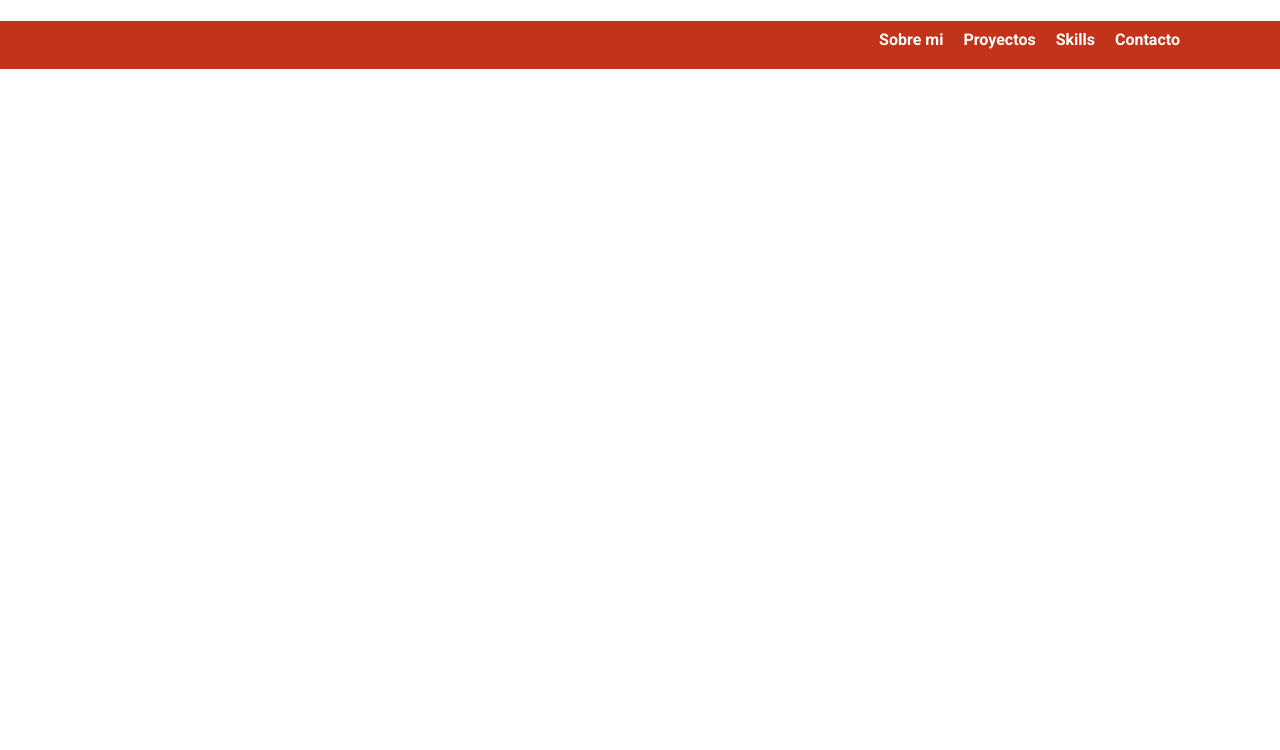
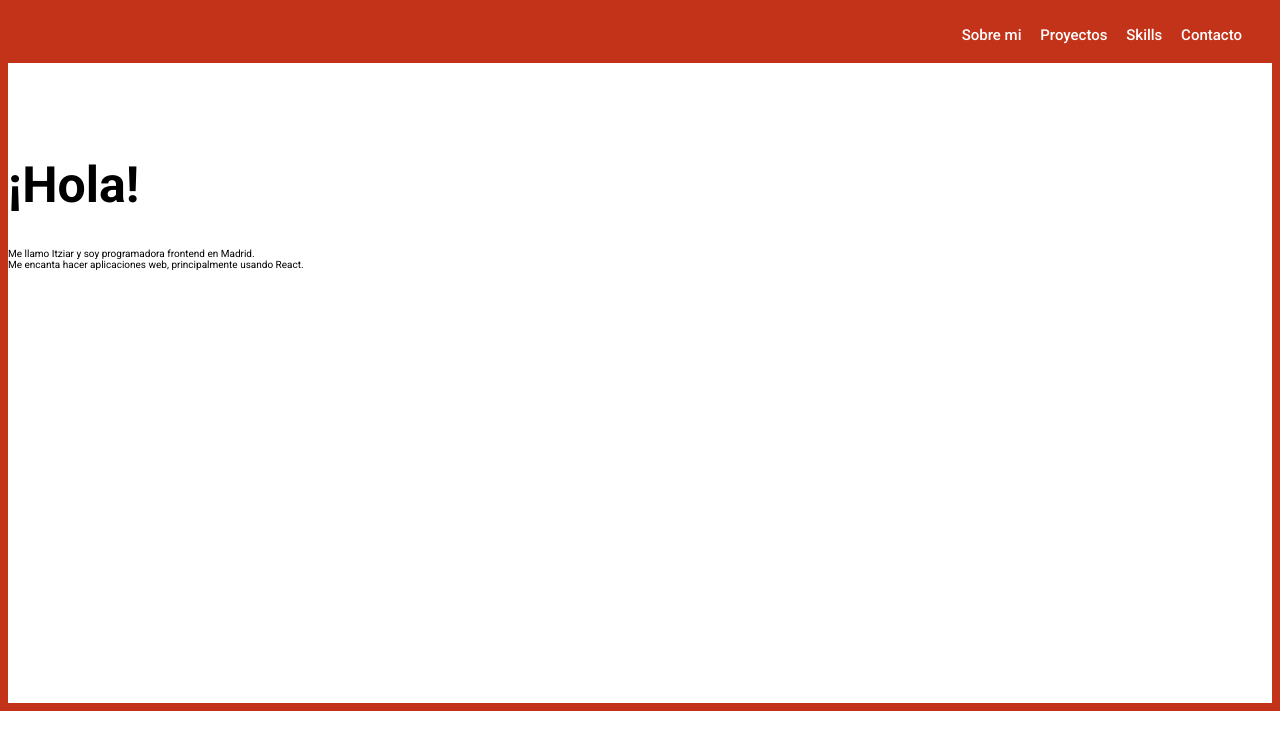
Before and after one commit to itziaroh/portfolio, a React (Create React App) app: page / in a window 1280 px wide. Shown: the top 750 px of the page. Built offline with nearby package versions, Linux system fonts and the light colour scheme.

Commit message:
Header layout

```diff
--- a/public/index.html
+++ b/public/index.html
@@ -10,7 +10,7 @@
   <link rel="apple-touch-icon" href="%PUBLIC_URL%/logo192.png" />
   <link rel="manifest" href="%PUBLIC_URL%/manifest.json" />
   <link href="https://fonts.googleapis.com/css?family=Roboto:400,500,700&display=swap" rel="stylesheet">
-  <title>Itziar Ortega Portfolio</title>
+  <title>Itziar Ortega</title>
 </head>
 
 <body>
--- a/src/components/About.js
+++ b/src/components/About.js
@@ -3,7 +3,9 @@ import React from 'react';
 const About = () => {
     return (
         <div className="about">
-            <h1>¡Hola!</h1>
+            <h1 className="about_hello">¡Hola!</h1>
+            <p>Me llamo Itziar y soy programadora frontend en Madrid.</p>
+            <p>Me encanta hacer aplicaciones web, principalmente usando React.</p>
         </div>
     )
 }
--- a/src/components/Navbar.js
+++ b/src/components/Navbar.js
@@ -2,8 +2,9 @@ import React from 'react';
 
 const Navbar = () => {
     return (
+        <header>
+            <div className="menu_wrapper">
                 <nav className="menu">
-            {/* <img src="img/" alt="logo_itziar" className="menu_logo" /> */}
                     <ul className="menu_list">
                         <li className="menu_list-item">Sobre mi</li>
                         <li className="menu_list-item">Proyectos</li>
@@ -11,6 +12,8 @@ const Navbar = () => {
                         <li className="menu_list-item">Contacto</li>
                     </ul>
                 </nav>
+            </div>
+        </header>
     )
 }
 
--- a/src/styles/components/App.scss
+++ b/src/styles/components/App.scss
@@ -0,0 +1,12 @@
+body{
+    border: 8px solid $red;
+    font-family: $roboto;
+    font-size: 62.5%;
+}
+
+a{
+    color: $red;
+    text-decoration: none;
+    font-weight: 500;
+    margin-bottom: 1.25em;
+}
--- a/src/styles/components/_about.scss
+++ b/src/styles/components/_about.scss
@@ -1,4 +1,9 @@
 .about{
-    background-color: goldenrod;
-    color: black;
+    height: 80vh;
+    padding-top: rem(60);
+    &_hello{
+        color: $black;
+        font-size: rem(50);
+        font-family: $roboto;
+    }
 }
--- a/src/styles/components/_navbar.scss
+++ b/src/styles/components/_navbar.scss
@@ -1,21 +1,31 @@
+.menu_wrapper{
+    width: 100%;
+    margin-left: auto;
+    margin-right: auto;
+    padding-left: 1em;
+    padding-right: 3em;
+    background-color: $red;
+}
+
 .menu{
-    background-color: $red;
-    position: fixed;
-    width: 100%;
-    height: 6vh;
-    &_logo{
-        width: rem(80);
-    }
+    padding-top: 2em;
+    padding-bottom: 2em;
+    display: flex;
+    justify-content: flex-end;
+    align-items: center;
+
     &_list{
         display: flex;
-        flex-direction: row;
         justify-content: flex-end;
-        margin-right: rem(90);
+        align-items: center;
+
         &-item{
             color: $white;
-            font-family: $roboto;
-            font-weight: 530;
-            padding: rem(10);
+            font-weight: 500;
+            font-size: 1.5em;
+            line-height: 1em;
+            padding: rem(0);
+            margin-left: 1.25em;
         }
     }
 }
```
Lines whose indentation alone changed are shown as unchanged.
